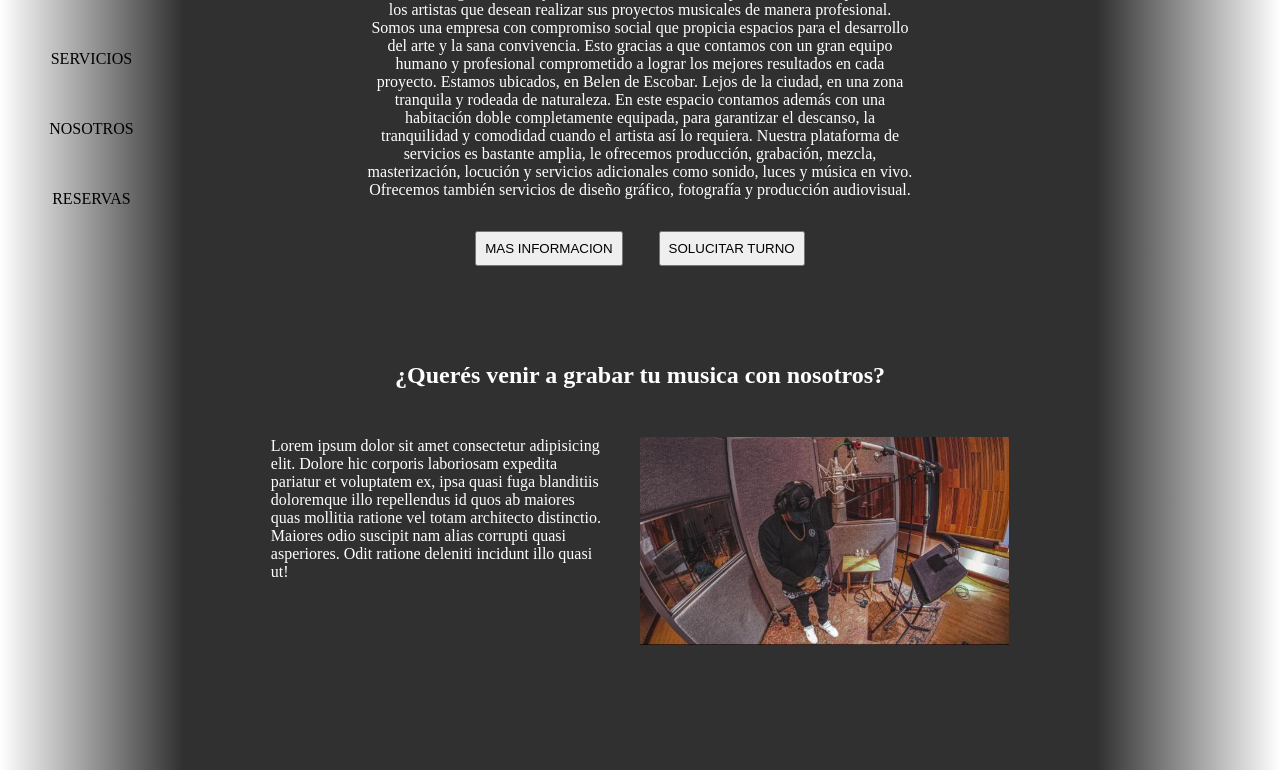
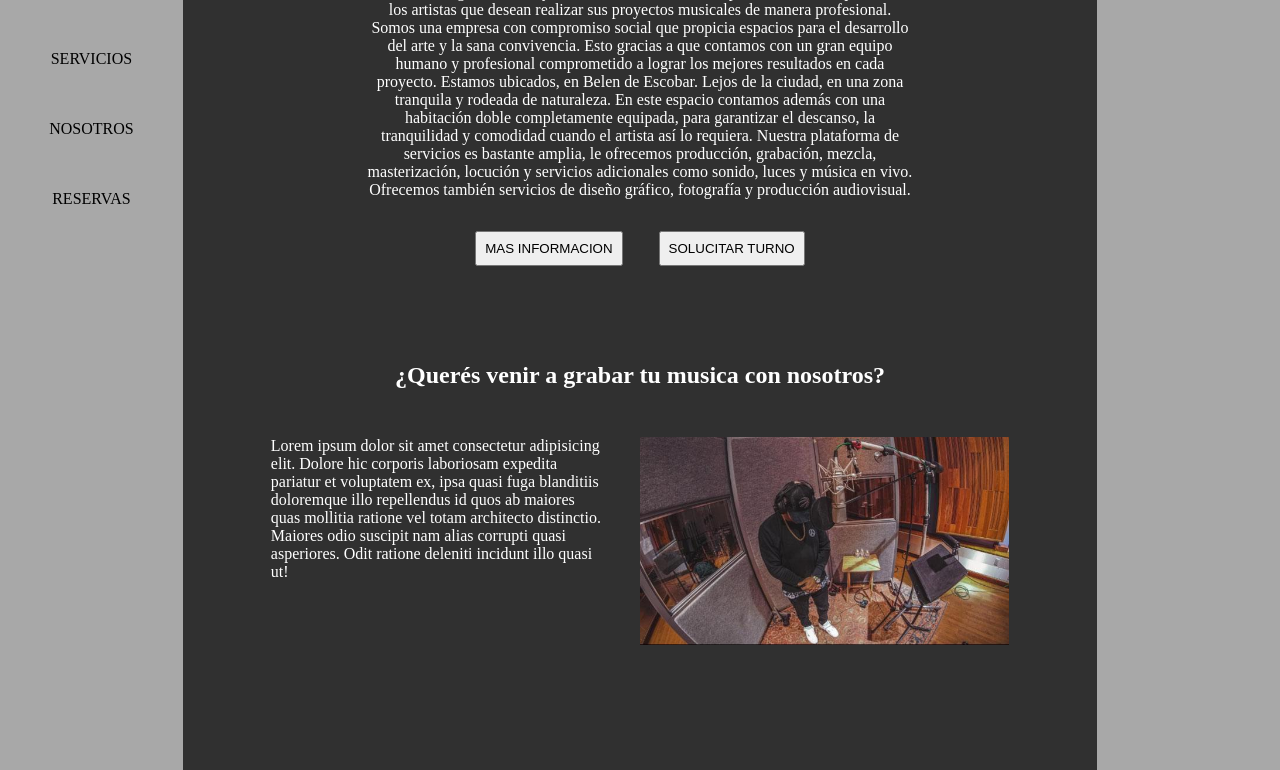
Before and after one commit to TrellixVulnTeam/entrega_79FW, a plain HTML site: page index.html in a window 1280 px wide. Shown: the part 260-1030 px from the top of the page. Drawn offline with Linux system fonts and the light colour scheme.

Commit message:
modifique los background

```diff
--- a/css/style.css
+++ b/css/style.css
@@ -56,8 +56,7 @@
     display: flex;
     flex-direction: column;
     align-items: center;
-    background-color: rgb(69, 109, 134);
-    background-image: linear-gradient(to right, rgb(255, 255, 255), #303030);
+    background-color: rgb(168, 168, 168);
 }
 
 .nav ul {
@@ -74,8 +73,8 @@
 
 .nav li:hover {
     background-color: #303030;
-    transform: scale(1.2);
     transition: 1s;
+    transform: scale(1.1);
 }
 
 .nav a {
@@ -205,8 +204,7 @@
 
 .aside {
     grid-area: aside;
-    background-color: rgb(0, 183, 255);
-    background-image: linear-gradient(to left, rgb(255, 255, 255), #303030);
+    background-color: rgb(168, 168, 168);
     color: black;
 }
 
```
